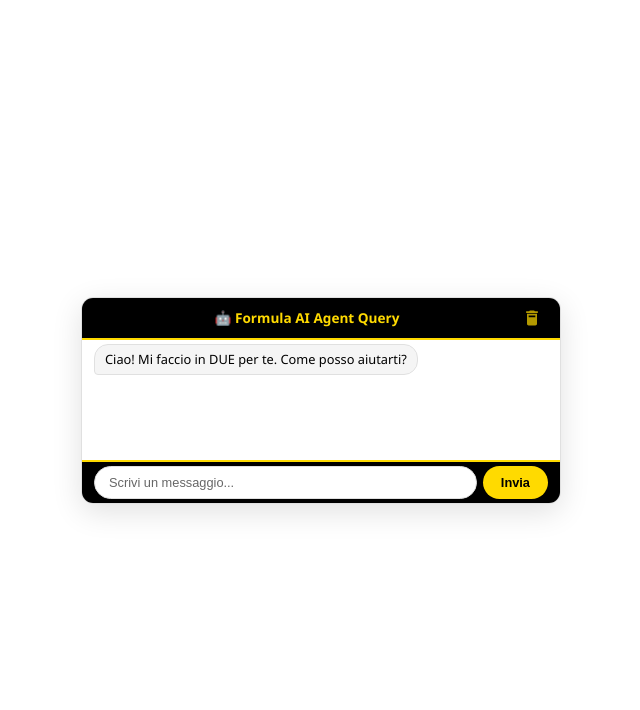
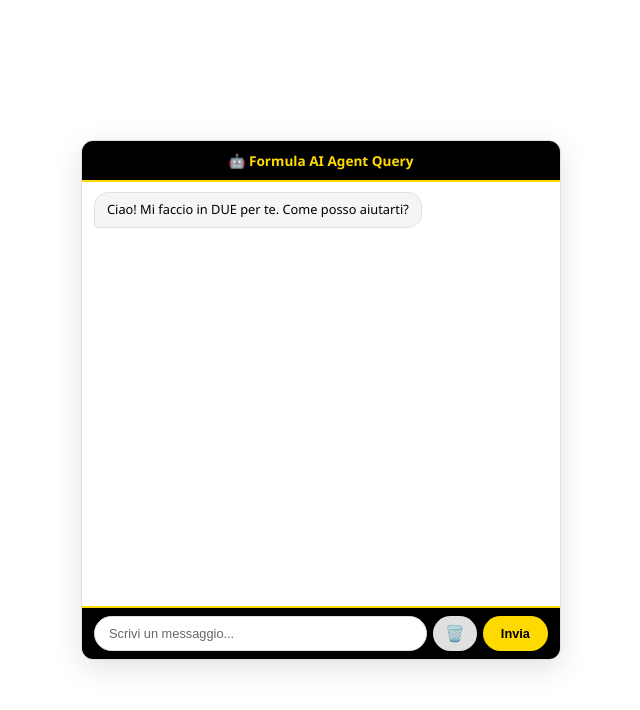
Before and after one commit to mauriziomelandriformulait-svg/chatbot, a plain HTML site: page index.html in a window 1280 px wide. Shown: the whole page, without its empty margins (319-959 px from the left). Drawn offline with Linux system fonts and the light colour scheme.

Commit message:
Update index.html

```diff
--- a/index.html
+++ b/index.html
@@ -33,8 +33,7 @@
         .chat-container {
             width: 100%;
             max-width: 480px;
-            min-height: 200px;
-            height: auto;
+            height: 520px;
             background: var(--bianco);
             border-radius: 12px;
             box-shadow: 0 8px 30px rgba(0,0,0,0.12);
@@ -46,64 +45,27 @@
 
         .chat-header {
             background: var(--nero);
-            padding: 6px 14px;
+            padding: 10px 14px;
             text-align: center;
             color: var(--giallo-pantone);
             font-size: 0.85rem;
             font-weight: bold;
             border-bottom: 2px solid var(--giallo-pantone);
-            display: flex;
-            justify-content: space-between;
-            align-items: center;
-        }
-
-        .chat-header .title {
-            flex: 1;
-            text-align: center;
-        }
-
-        .chat-header .clear-btn {
-            background: none;
-            border: none;
-            cursor: pointer;
-            padding: 4px;
-            display: flex;
-            align-items: center;
-            justify-content: center;
-            transition: transform 0.2s, opacity 0.2s;
-            opacity: 0.7;
-        }
-
-        .chat-header .clear-btn:hover {
-            opacity: 1;
-            transform: scale(1.15);
-        }
-
-        .chat-header .clear-btn svg {
-            width: 20px;
-            height: 20px;
-            fill: var(--giallo-pantone);
-            transition: fill 0.2s;
-        }
-
-        .chat-header .clear-btn:hover svg {
-            fill: var(--rosso-stop);
         }
 
         .chat-messages {
             flex: 1;
             overflow-y: auto;
-            padding: 4px 12px;
+            padding: 10px 12px;
             display: flex;
             flex-direction: column;
-            gap: 4px;
+            gap: 8px;
             background: var(--bianco);
-            min-height: 120px;
         }
 
         .message {
             max-width: 85%;
-            padding: 6px 10px;
+            padding: 8px 12px;
             border-radius: 14px;
             line-height: 1.4;
             animation: fadeIn 0.25s ease;
@@ -154,7 +116,7 @@
         }
 
         .chat-input-area {
-            padding: 4px 12px;
+            padding: 8px 12px;
             background: var(--nero);
             display: flex;
             gap: 6px;
@@ -240,24 +202,48 @@
         .chat-messages::-webkit-scrollbar-thumb:hover {
             background: var(--giallo-pantone);
         }
+
+        #clearBtn {
+            padding: 8px 12px;
+            border: none;
+            border-radius: 20px;
+            background: var(--grigio-medio);
+            color: var(--nero);
+            font-size: 1rem;
+            cursor: pointer;
+            transition: transform 0.2s, background 0.2s, box-shadow 0.2s;
+            min-width: 42px;
+            display: flex;
+            align-items: center;
+            justify-content: center;
+        }
+
+        #clearBtn:hover {
+            background: var(--rosso-stop);
+            color: var(--bianco);
+            transform: scale(1.05);
+            box-shadow: 0 2px 8px rgba(229, 57, 53, 0.4);
+        }
+
+        #clearBtn:disabled {
+            background: var(--grigio-medio);
+            color: var(--grigio-scuro);
+            cursor: not-allowed;
+            transform: none;
+            box-shadow: none;
+        }
     </style>
-<base target="_blank">
 <base target="_blank">
 </head>
 <body>
 
     <div class="chat-container">
         <div class="chat-header">
-            <span class="title">🤖 Formula AI Agent Query</span>
-            <button class="clear-btn" onclick="clearChat()" title="Svuota la chat">
-                <svg viewBox="0 0 24 24" xmlns="http://www.w3.org/2000/svg">
-                    <path d="M15.5 4l-1-1h-5l-1 1H5v2h14V4zM6 19c0 1.1.9 2 2 2h8c1.1 0 2-.9 2-2V7H6v12zM8 9h8v2H8V9z"/>
-                </svg>
-            </button>
+            🤖 Formula AI Agent Query
         </div>
 
         <div class="chat-messages" id="chatMessages">
-            <div class="message bot" id="welcome-msg">Ciao! Mi faccio in DUE per te. Come posso aiutarti?</div>
+            <div class="message bot">Ciao! Mi faccio in DUE per te. Come posso aiutarti?</div>
         </div>
 
         <div class="chat-input-area">
@@ -267,6 +253,7 @@
                 placeholder="Scrivi un messaggio..."
                 autocomplete="off"
             >
+            <button id="clearBtn" onclick="clearChat()" title="Cancella chat">🗑️</button>
             <button id="sendBtn" onclick="handleButtonClick()">Invia</button>
         </div>
     </div>
@@ -303,30 +290,9 @@
             }
         }
 
-        function clearChat() {
-            // Se c'è una generazione in corso, la interrompe prima
-            if (isGenerating) {
-                stopGeneration();
-            }
-            // Rimuove tutti i messaggi
-            chatMessages.innerHTML = '';
-            // Ri-aggiunge il messaggio di benvenuto
-            const welcome = document.createElement('div');
-            welcome.className = 'message bot';
-            welcome.id = 'welcome-msg';
-            welcome.textContent = 'Ciao! Mi faccio in DUE per te. Come posso aiutarti?';
-            chatMessages.appendChild(welcome);
-            // Riporta il focus sull'input
-            userInput.focus();
-        }
-
         async function sendMessage() {
             const message = userInput.value.trim();
             if (!message) return;
-
-            // Rimuove il messaggio di benvenuto se presente
-            const welcomeMsg = document.getElementById('welcome-msg');
-            if (welcomeMsg) welcomeMsg.remove();
 
             // Disabilita input e mostra stop
             userInput.value = '';
@@ -372,7 +338,7 @@
                 removeMessage(loadingId);
 
                 if (error.name === 'AbortError') {
-                    addMessage('⏹ Generazione interrotta dall'utente.', 'stopped');
+                    addMessage('⏹ Generazione interrotta dall\'utente.', 'stopped');
                 } else {
                     addMessage('❌ Errore: ' + error.message, 'error-msg');
                     console.error(error);
@@ -402,6 +368,12 @@
             const el = document.getElementById(id);
             if (el) el.remove();
         }
+
+        function clearChat() {
+            // Mantiene solo il messaggio di benvenuto del bot
+            chatMessages.innerHTML = '<div class="message bot">Ciao! Mi faccio in DUE per te. Come posso aiutarti?</div>';
+            userInput.focus();
+        }
     </script>
 
 </body>
```
